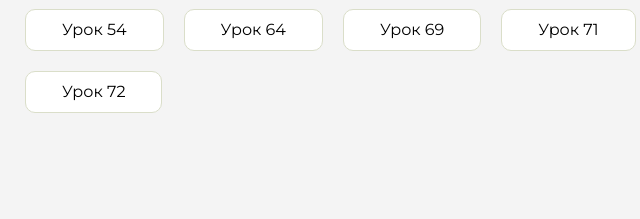
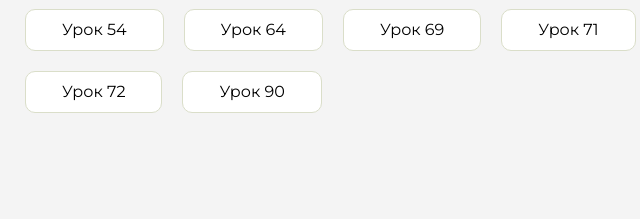
Before and after one commit to check-engine-404/homework, a plain HTML site: page index.html in a window 1280 px wide. Shown: the part 291-510 px from the top of the page, 431-1071 px from the left. Drawn offline with Linux system fonts and the light colour scheme.

Commit message:
Update index.html

```diff
--- a/index.html
+++ b/index.html
@@ -128,6 +128,10 @@
                          <li class="content__list-item">
                         <a href="lesson-72 home/index.html">Урок 72 </a>
                     </li>
+                       </li>
+                         <li class="content__list-item">
+                        <a href="lesson-90 home/index.html">Урок 90 </a>
+                    </li>
                 </ul>
             </div>
             <div class="content__block hidden" id="diplomBlock">
```
